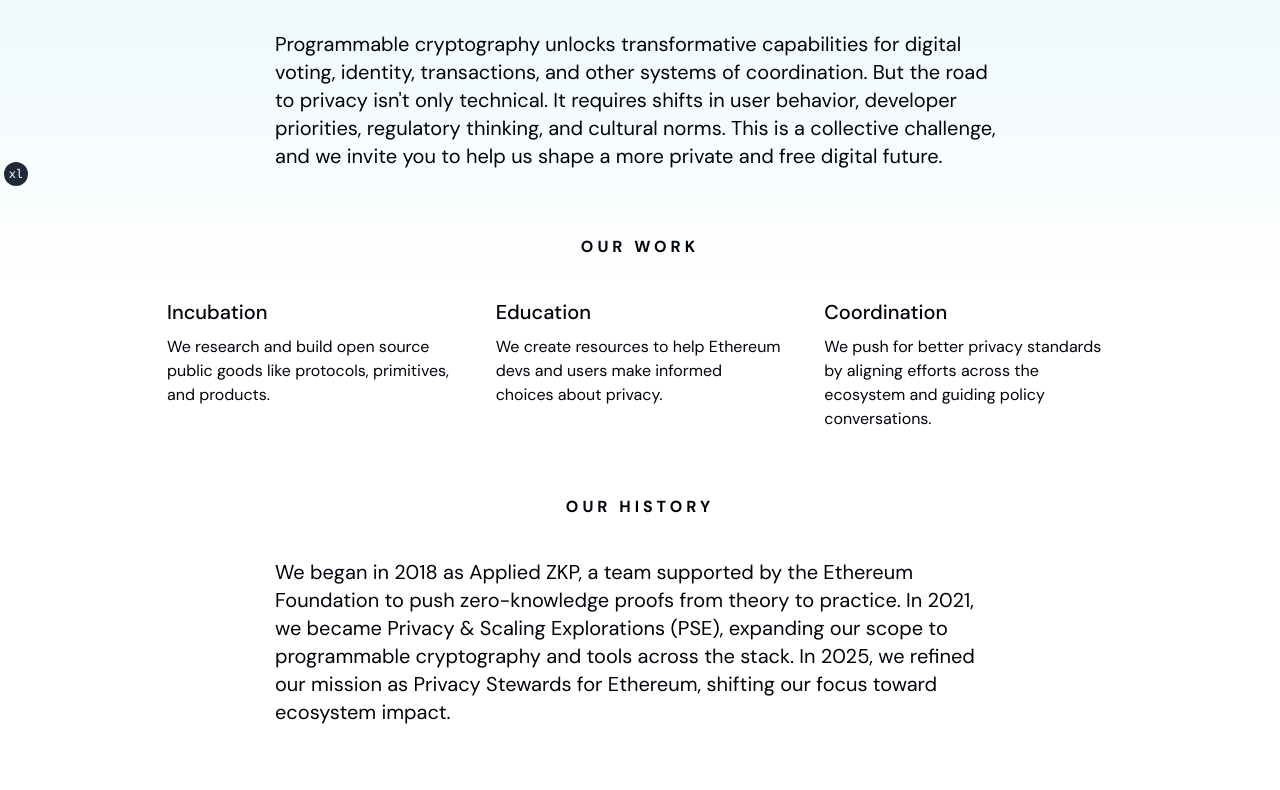
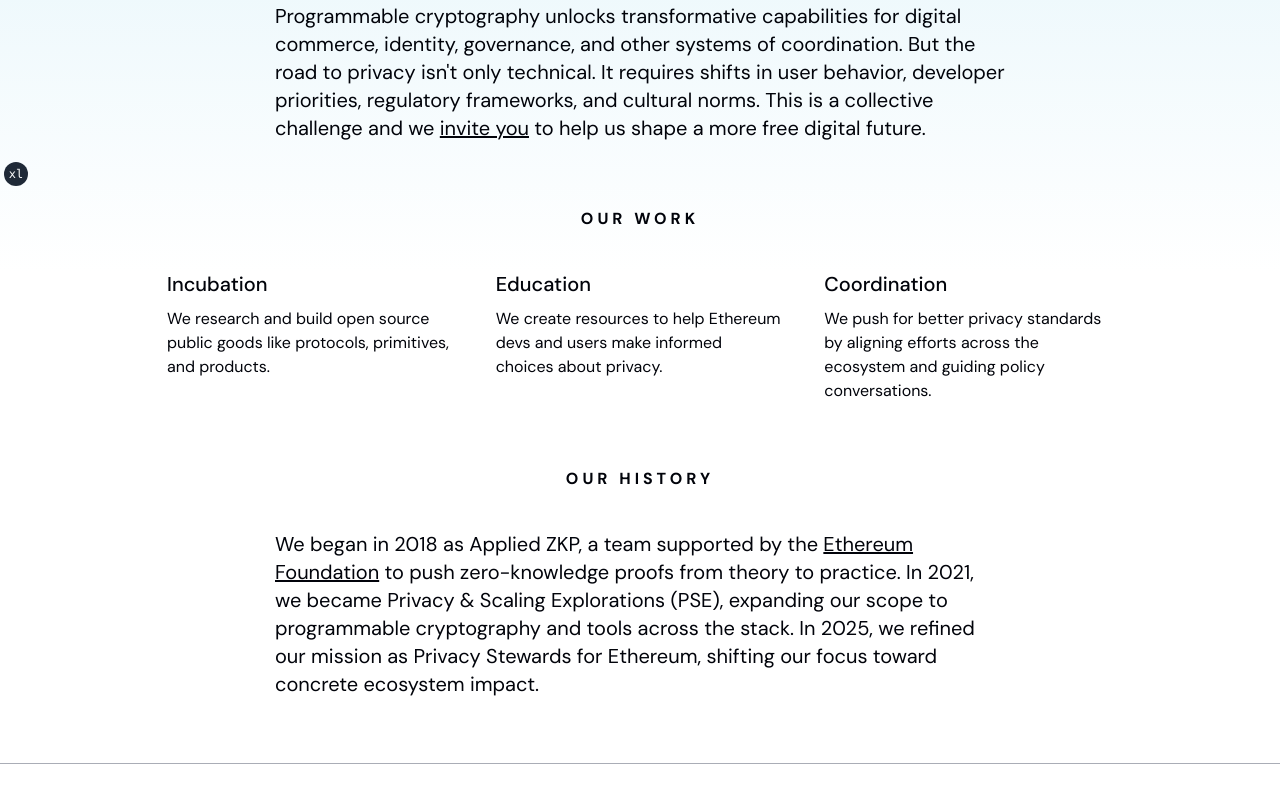
Before and after one commit to privacy-scaling-explorations/pse.dev, a Next.js app: page /about in a window 1280 px wide. Shown: the part 610-1400 px from the top of the page. Built offline with nearby package versions, Linux system fonts and the light colour scheme.

Commit message:
About page content tweaks

```diff
--- a/app/(pages)/about/page.tsx
+++ b/app/(pages)/about/page.tsx
@@ -40,8 +40,19 @@ export default async function AboutPage() {
             </h2>
             <span className="text-xl font-sans dark:text-tuatara-200 text-black lg:max-w-[730px] mx-auto">
               As Privacy Stewards of Ethereum (PSE), our mission is to deliver
-              privacy to the Ethereum ecosystems. <br /> <br />
-              But building{" "}
+              privacy to the{" "}
+              <Link
+                href="https://ethereum.org/en/"
+                target="_blank"
+                rel="noreferrer"
+                className="text-black dark:text-white hover:text-orange duration-200 underline"
+              >
+                Ethereum ecosystem
+              </Link>
+              . We envision a future where privacy on Ethereum is the norm
+              rather than the exception.
+              <br /> <br />
+              Building{" "}
               <Link
                 href="https://www.activism.net/cypherpunk/manifesto.html"
                 target="_blank"
@@ -49,12 +60,12 @@ export default async function AboutPage() {
                 className="text-black dark:text-white hover:text-orange duration-200 underline"
               >
                 “an open society in the electronic age”
-              </Link>
+              </Link>{" "}
               {
-                "requires privacy that is usable, scalable, and secure. We are a team of applied cryptographers, mathematicians, developers, designers, and coordinators working to embed programmable cryptography into Ethereum's application layer and make privacy accessible to developers."
+                "requires privacy that is usable, scalable, and secure. We are a team of applied cryptographers, mathematicians, developers, designers, and coordinators working to embed programmable cryptography into Ethereum's application layer and make privacy accessible to individuals, developers, and institutions."
               }{" "}
               <br /> <br />
-              Privacy is a cornerstone of freedom and an{" "}
+              Privacy is a cornerstone of freedom, safety, and is an{" "}
               <Link
                 href="https://vitalik.eth.limo/general/2025/04/14/privacy.html"
                 target="_blank"
@@ -62,19 +73,26 @@ export default async function AboutPage() {
                 className="text-black dark:text-white hover:text-orange duration-200 underline"
               >
                 important guarantor for decentralization.
-              </Link>
-              We envision a future where digital infrastructure respects privacy
-              by default, and permissions are purpose-specific, informed,
-              uncoerced, and revocable.We envision a future where digital
-              infrastructure respects privacy by default, and permissions are
-              purpose-specific, informed, uncoerced, and revocable.
+              </Link>{" "}
+              We're building a future where digital infrastructure respects
+              privacy by default, and permissions are purpose-specific,
+              informed, uncoerced, and revocable.
               <br /> <br />
-              {`Programmable cryptography unlocks transformative capabilities for
-            digital voting, identity, transactions, and other systems of
-            coordination. But the road to privacy isn't only technical. It
-            requires shifts in user behavior, developer priorities, regulatory
-            thinking, and cultural norms. This is a collective challenge, and we
-            invite you to help us shape a more private and free digital future.`}
+              Programmable cryptography unlocks transformative capabilities for
+              digital commerce, identity, governance, and other systems of
+              coordination. But the road to privacy isn't only technical. It
+              requires shifts in user behavior, developer priorities, regulatory
+              frameworks, and cultural norms. This is a collective challenge and
+              we{" "}
+              <Link
+                href="https://discord.com/invite/sF5CT5rzrR"
+                target="_blank"
+                rel="noreferrer"
+                className="text-black dark:text-white hover:text-orange duration-200 underline"
+              >
+                invite you
+              </Link>{" "}
+              to help us shape a more free digital future.
             </span>
           </div>
 
@@ -103,12 +121,20 @@ export default async function AboutPage() {
               Our History
             </h2>
             <span className="text-xl font-sans dark:text-tuatara-200 text-black lg:max-w-[730px] mx-auto">
-              We began in 2018 as Applied ZKP, a team supported by the Ethereum
-              Foundation to push zero-knowledge proofs from theory to practice.
-              In 2021, we became Privacy & Scaling Explorations (PSE), expanding
-              our scope to programmable cryptography and tools across the stack.
-              In 2025, we refined our mission as Privacy Stewards for Ethereum,
-              shifting our focus toward ecosystem impact.
+              We began in 2018 as Applied ZKP, a team supported by the{" "}
+              <Link
+                href="https://ethereum.foundation/"
+                target="_blank"
+                rel="noreferrer"
+                className="text-black dark:text-white hover:text-orange duration-200 underline"
+              >
+                Ethereum Foundation
+              </Link>{" "}
+              to push zero-knowledge proofs from theory to practice. In 2021, we
+              became Privacy & Scaling Explorations (PSE), expanding our scope
+              to programmable cryptography and tools across the stack. In 2025,
+              we refined our mission as Privacy Stewards for Ethereum, shifting
+              our focus toward concrete ecosystem impact.
             </span>
           </div>
         </AppContent>
--- a/app/labels.ts
+++ b/app/labels.ts
@@ -141,7 +141,7 @@ export const LABELS = {
   },
   HOMEPAGE: {
     MISSION:
-      "We believe Ethereum is the foundation of a freer digital world, but we will not reach its full potential without privacy. We’re building cryptographic tools, co-creating standards, and coordinating throughout the ecosystem to make privacy practical for Ethereum.",
+      "Ethereum is the foundation of a freer digital world, but it will not reach its full potential without privacy. We’re building cryptographic tools, co-creating standards, and coordinating throughout the ecosystem to make privacy practical for Ethereum.",
     MISSION_BUTTON: "LEARN MORE ABOUT US",
     HEADER_TITLE: "Privacy Stewards of Ethereum",
     HEADER_SUBTITLE:
```
